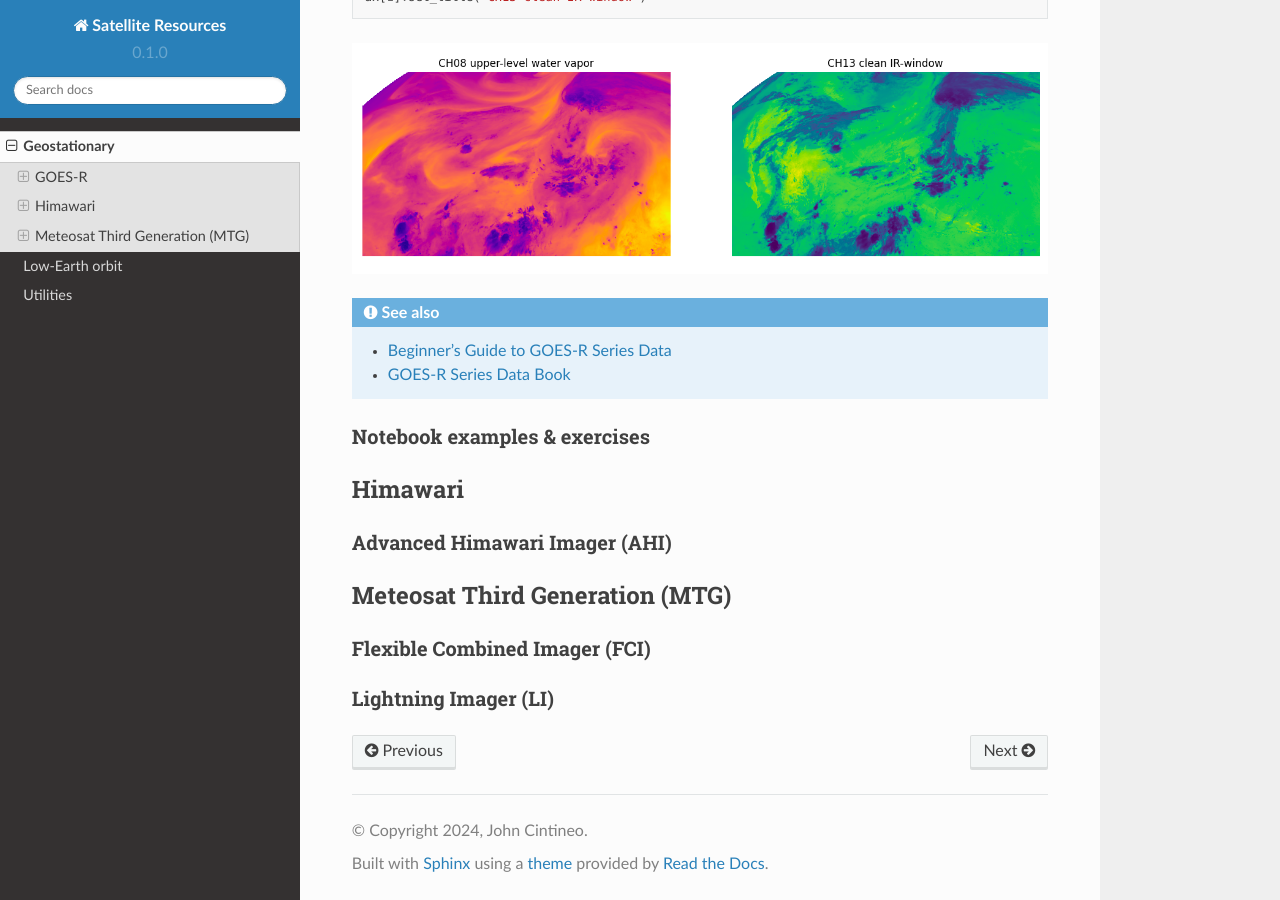
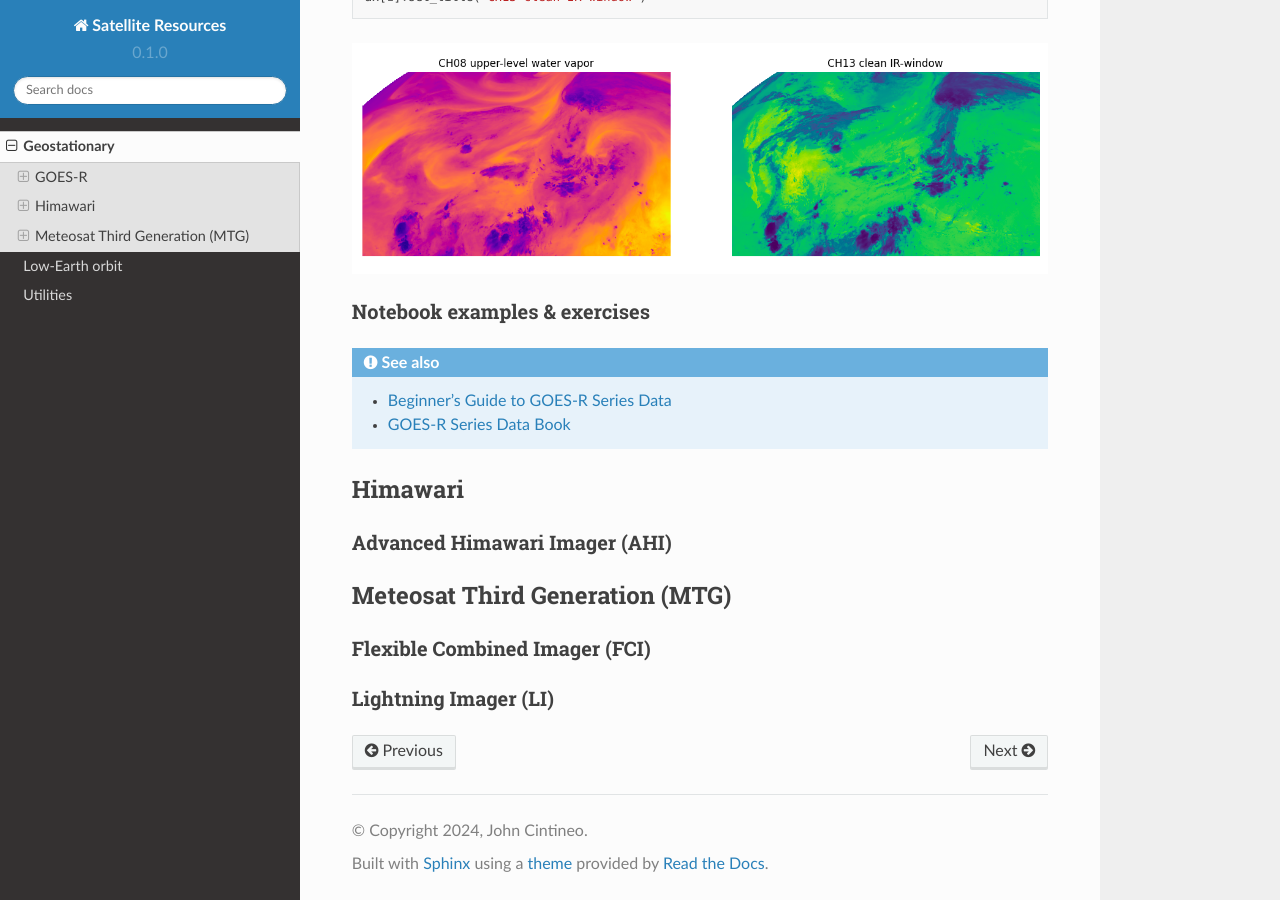
Before and after one commit to jlc248/satellite-resources, a Sphinx documentation site: the page built from docs/source/Geostationary.rst, in a window 1280 px wide and 900 px high, scrolled down 7443 px. Built offline with Sphinx 7.4.7 and the Read the Docs theme 2.0.0, drawn with Linux system fonts in a browser that asks for light colours; pages that are not in the unit, such as notebooks, are missing from menus; part of the change alters nothing that is shown.

```diff
--- a/docs/source/Geostationary.rst
+++ b/docs/source/Geostationary.rst
@@ -237,11 +237,6 @@ Here we use ``goes2go`` to get L1b data for two infrared bands, channels 08 and
   :width: 900
   :alt: GOES-East CONUS IR (CH08 + CH13) image.
 
-.. seealso::
-
-    - `Beginner's Guide to GOES-R Series Data <https://noaa-goes16.s3.amazonaws.com/Version1.1_Beginners_Guide_to_GOES-R_Series_Data.pdf>`_
-    - `GOES-R Series Data Book <https://www.goes-r.gov/downloads/resources/documents/GOES-RSeriesDataBook.pdf>`_
-
 Notebook examples & exercises
 ~~~~~~~~~~~~~~~~~~~~~~~~~~~~~
 
@@ -249,6 +244,11 @@ Notebook examples & exercises
     :maxdepth: 1
 
     Remapping GOES ABI data
+
+.. seealso::
+
+    - `Beginner's Guide to GOES-R Series Data <https://noaa-goes16.s3.amazonaws.com/Version1.1_Beginners_Guide_to_GOES-R_Series_Data.pdf>`_
+    - `GOES-R Series Data Book <https://www.goes-r.gov/downloads/resources/documents/GOES-RSeriesDataBook.pdf>`_
 
 Himawari
 --------
```
